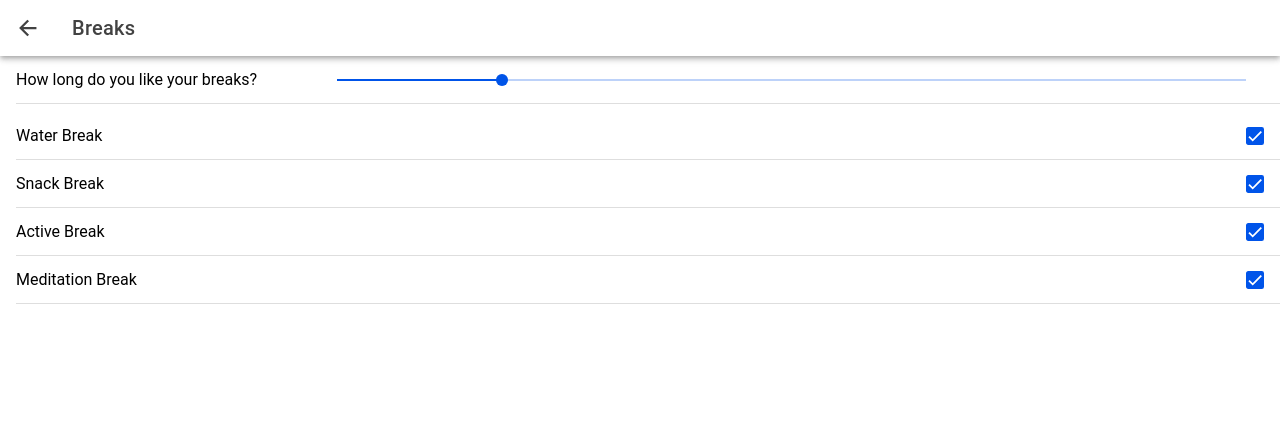
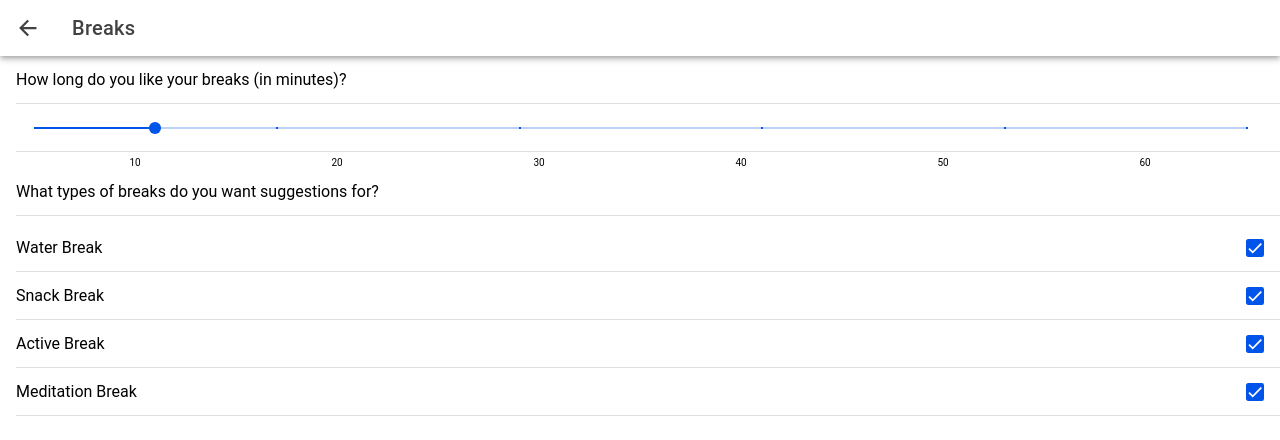
Before and after one commit to carmendyck/cse210-team7, a React (Vite) app in the folder frontend/: page /breaks in a window 1280 px wide. Shown: the top 440 px of the page. Built offline with nearby package versions, Linux system fonts and the light colour scheme.

Commit message:
Added ticks and numbers on break timing range bar for usability

```diff
--- a/frontend/src/pages/Breaks.css
+++ b/frontend/src/pages/Breaks.css
@@ -0,0 +1,14 @@
+.range-labels {
+    position: relative;
+    width: 80%;
+    margin: 5px auto 0;
+    display: flex;
+    justify-content: space-between;
+    font-size: 10px;
+    color: black;
+  }
+
+  .range-label {
+    text-align: center;
+    width: 14px; /* Width between numbers */
+  }
--- a/frontend/src/pages/Breaks.tsx
+++ b/frontend/src/pages/Breaks.tsx
@@ -1,8 +1,10 @@
 import { IonButtons, IonBackButton, IonContent, IonHeader, IonPage, IonTitle, IonToolbar, IonItem, IonLabel, IonRange, IonCheckbox, IonList } from '@ionic/react';
 import { useState } from 'react';
+import './Breaks.css';  // Import the CSS file
 
 const Breaks: React.FC = () => {
   const [breakDuration, setBreakDuration] = useState(15);
+  const tickValues = [10, 20, 30, 40, 50, 60];
 
   return (
     <IonPage>
@@ -16,8 +18,28 @@ const Breaks: React.FC = () => {
       </IonHeader>
       <IonContent fullscreen>
         <IonItem>
-          <IonLabel>How long do you like your breaks?</IonLabel>
-          <IonRange min={5} max={60} step={5} value={breakDuration} onIonChange={(e) => setBreakDuration(e.detail.value as number)} />
+          <IonLabel>How long do you like your breaks (in minutes)?</IonLabel>
+        </IonItem>
+        <IonItem>
+          <IonRange
+            min={10}
+            max={60}
+            step={10}
+            snaps
+            ticks
+            value={breakDuration}
+            onIonChange={(e) => setBreakDuration(e.detail.value as number)}
+          />
+        </IonItem>
+
+        <div className="range-labels">
+          {tickValues.map((value) => (
+            <span key={value} className="range-label">{value}</span>
+          ))}
+        </div>
+
+        <IonItem>
+          <IonLabel>What types of breaks do you want suggestions for?</IonLabel>
         </IonItem>
         <IonList>
           <IonItem><IonLabel>Water Break</IonLabel><IonCheckbox slot="end" checked /></IonItem>
```
